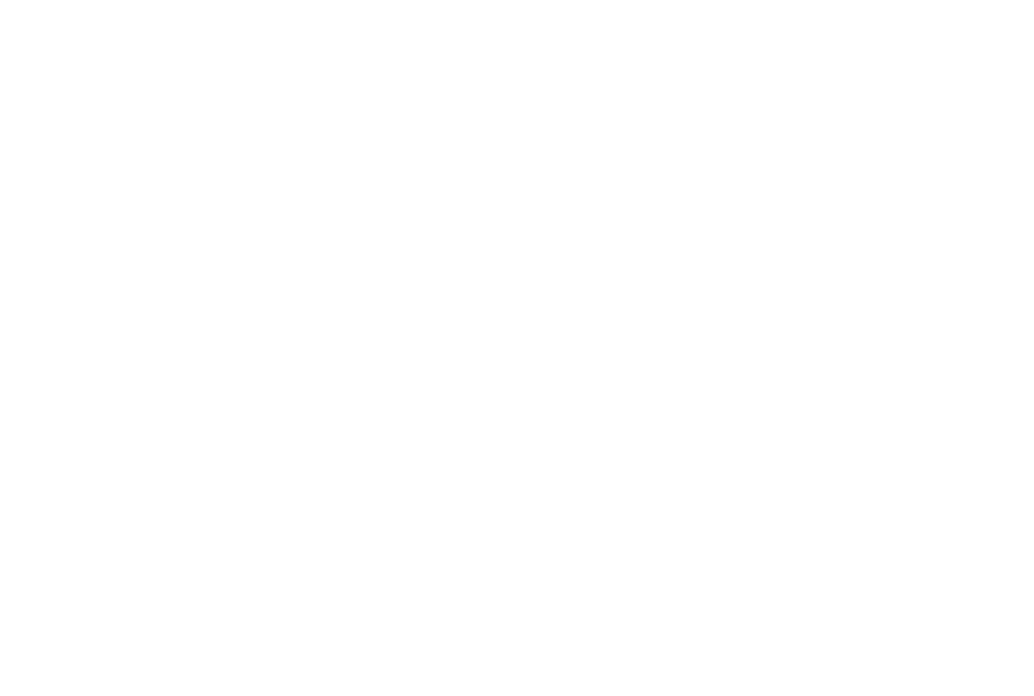
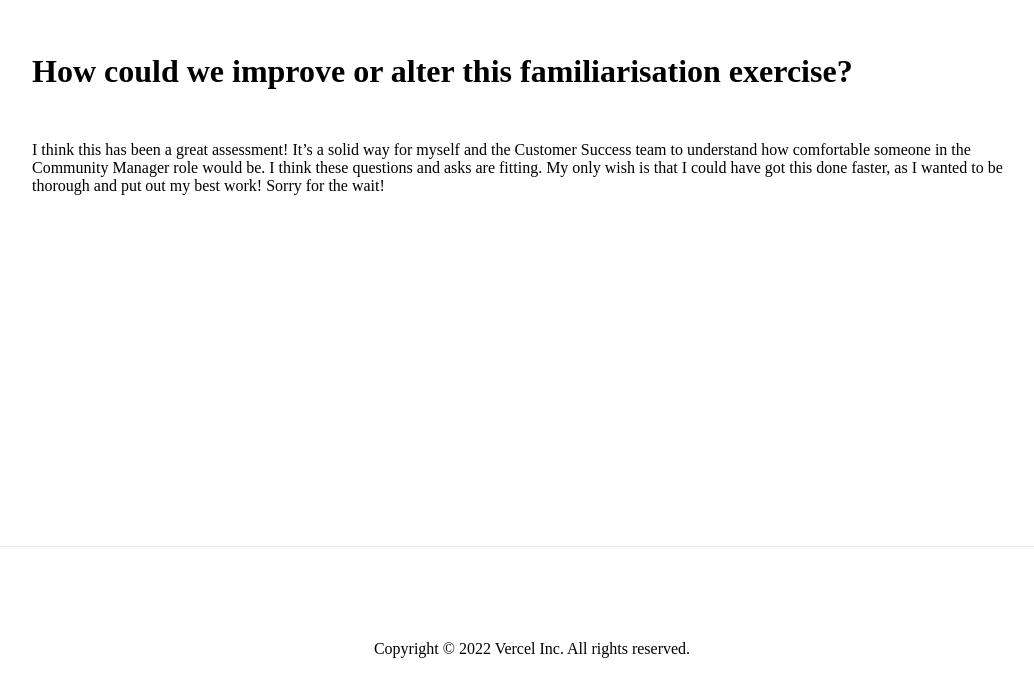
Before and after one commit to amybarger/community-manager-project, a Next.js app: page /exercise in a window 1280 px wide. Shown: the part 518-1214 px from the top of the page, without its empty margins (108-1142 px from the left). Before the commit the page ends 800 px from the top, so only its background shows below. Built offline with nearby package versions, Linux system fonts and the light colour scheme.

Commit message:
Added content to exercise page

```diff
--- a/pages/exercise.js
+++ b/pages/exercise.js
@@ -14,7 +14,21 @@
 
             <Nav />
 
-
+            <main className={styles.main}>
+            <div className={styles.questions}>
+            <h1 className={styles.questionheader}>
+            How could we improve or alter this familiarisation exercise?
+            </h1>
+            <p className={styles.answer}>
+            I think this has been a great assessment! It’s a solid way for myself and the Customer Success team to understand how comfortable someone in the Community Manager role would be. I think these questions and asks are fitting. My only wish is that I could have got this done faster, as I wanted to be thorough and put out my best work! Sorry for the wait!
+            </p>
+            </div>
+            </main>
+            <footer className={styles.footer}>
+                <a class="navbar-bran" href="https://vercel.com/about">
+                <img src="/vercel_logo.png" alt="Vercel logo" className={styles.vercellogobottom}></img></a>
+                 <p> Copyright © 2022 Vercel Inc. All rights reserved.</p>
+            </footer>
         </div>
     )
 }
```
